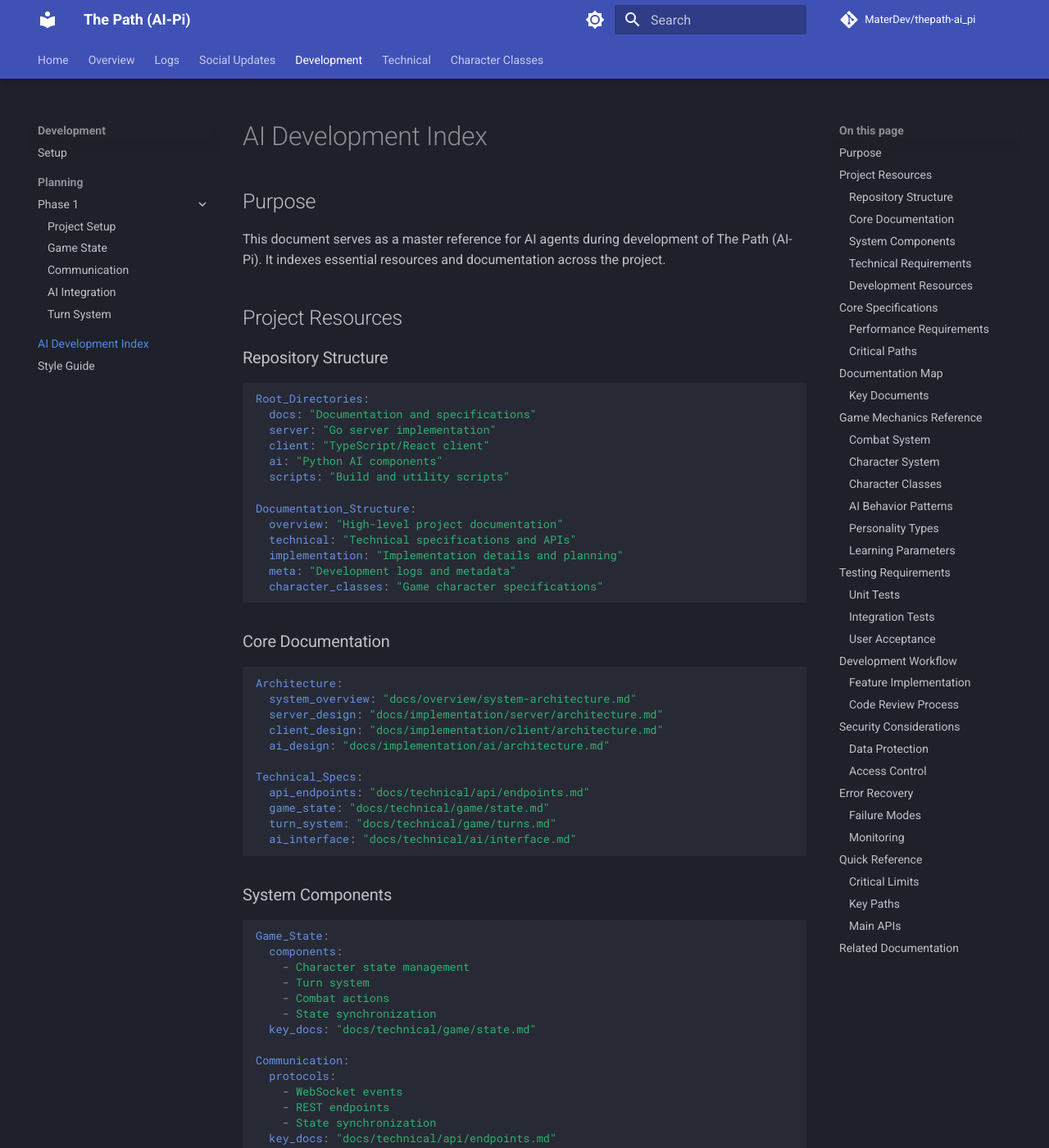
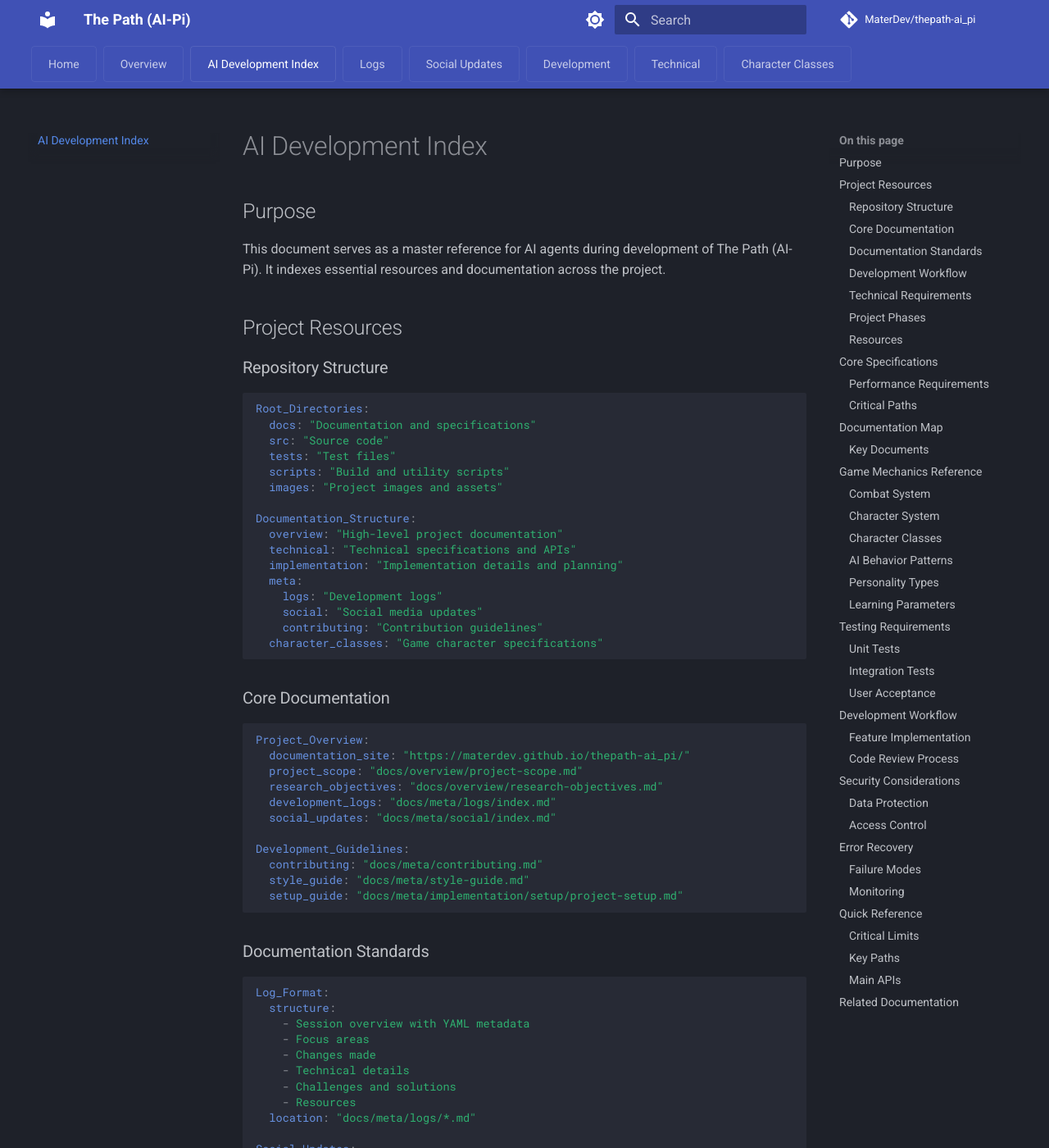
Before and after one commit to MaterDev/thepath-ai_pi, an MkDocs documentation site: the page built from docs/AI_DEVELOPMENT_INDEX.md, in a window 1280 px wide and 1400 px high. Shown: the whole window at 82% size. Built offline with MkDocs 1.6.1 and Material for MkDocs 9.7.7, drawn with Linux system fonts in a browser that asks for light colours; comment, search, counter and statistics services are not loaded; some of the changed text lies outside the part shown.

Commit message:
docs: enhance navigation and update AI index
- Added custom CSS for top-level navigation tabs
- Created stylesheets directory with extra.css
- Added hover and active state effects
- Moved AI Development Index to top-level nav
- Added site description and author metadata
- Updated today's log with navigation changes

````diff
--- a/docs/AI_DEVELOPMENT_INDEX.md
+++ b/docs/AI_DEVELOPMENT_INDEX.md
@@ -10,121 +10,118 @@ This document serves as a master reference for AI agents during development of T
 ```yaml
 Root_Directories:
   docs: "Documentation and specifications"
-  server: "Go server implementation"
-  client: "TypeScript/React client"
-  ai: "Python AI components"
+  src: "Source code"
+  tests: "Test files"
   scripts: "Build and utility scripts"
+  images: "Project images and assets"
 
 Documentation_Structure:
   overview: "High-level project documentation"
   technical: "Technical specifications and APIs"
   implementation: "Implementation details and planning"
-  meta: "Development logs and metadata"
+  meta:
+    logs: "Development logs"
+    social: "Social media updates"
+    contributing: "Contribution guidelines"
   character_classes: "Game character specifications"
 ```
 
 ### Core Documentation
 ```yaml
-Architecture:
-  system_overview: "docs/overview/system-architecture.md"
-  server_design: "docs/implementation/server/architecture.md"
-  client_design: "docs/implementation/client/architecture.md"
-  ai_design: "docs/implementation/ai/architecture.md"
+Project_Overview:
+  documentation_site: "https://materdev.github.io/thepath-ai_pi/"
+  project_scope: "docs/overview/project-scope.md"
+  research_objectives: "docs/overview/research-objectives.md"
+  development_logs: "docs/meta/logs/index.md"
+  social_updates: "docs/meta/social/index.md"
 
-Technical_Specs:
-  api_endpoints: "docs/technical/api/endpoints.md"
-  game_state: "docs/technical/game/state.md"
-  turn_system: "docs/technical/game/turns.md"
-  ai_interface: "docs/technical/ai/interface.md"
+Development_Guidelines:
+  contributing: "docs/meta/contributing.md"
+  style_guide: "docs/meta/style-guide.md"
+  setup_guide: "docs/meta/implementation/setup/project-setup.md"
 ```
 
-### System Components
+### Documentation Standards
 ```yaml
-Game_State:
-  components:
-    - Character state management
-    - Turn system
-    - Combat actions
-    - State synchronization
-  key_docs: "docs/technical/game/state.md"
+Log_Format:
+  structure:
+    - Session overview with YAML metadata
+    - Focus areas
+    - Changes made
+    - Technical details
+    - Challenges and solutions
+    - Resources
+  location: "docs/meta/logs/*.md"
 
-Communication:
-  protocols:
-    - WebSocket events
-    - REST endpoints
-    - State synchronization
-  key_docs: "docs/technical/api/endpoints.md"
+Social_Updates:
+  structure:
+    - YAML frontmatter (date, platform, type, hashtags)
+    - Content in code blocks
+    - Hashtags
+  location: "docs/meta/social/linkedin/*.md"
+```
 
-AI_System:
-  components:
-    - Model inference
-    - Decision making
-    - Hardware acceleration
-    - Performance monitoring
-  key_docs: "docs/technical/ai/core.md"
+### Development Workflow
+```yaml
+Documentation:
+  automated_updates:
+    - Log navigation
+    - Social media posts
+    - Site deployment
+  tools:
+    - MkDocs Material theme
+    - GitHub Pages
+    - GitHub Actions
 
-Game_Systems:
-  components:
-    - Turn management
-    - Combat mechanics
-    - Character classes
-    - Status effects
-  key_docs: "docs/technical/game/systems.md"
+Version_Control:
+  branch_strategy:
+    main: "Primary development branch"
+  commit_conventions:
+    - "docs: Documentation updates"
+    - "feat: New features"
+    - "fix: Bug fixes"
+    - "chore: Maintenance"
 ```
 
 ### Technical Requirements
 ```yaml
-Performance:
-  ai_response_time_max: 100ms
-  server_update_time_max: 50ms
-  client_frame_time_max: 16ms
+Development:
+  python: "3.11+"
+  raspberry_pi: "5"
+  make: "Required for build scripts"
 
-Hardware:
-  platform: "Raspberry Pi 5"
-  ram: "8GB"
-  accelerator: "AI HAT+"
-  cooling: "Active"
-
-Dependencies:
-  server: "Go 1.21+"
-  client: "Node.js 18+"
-  ai: "Python 3.11+"
-  database: "MongoDB 6+"
+Documentation:
+  mkdocs: "Latest"
+  mkdocs_material: "Latest"
+  mkdocs_awesome_pages: "Latest"
+  python_yaml: "Latest"
 ```
 
-### Development Resources
+### Project Phases
 ```yaml
-Test_Suites:
-  locations:
-    server: "server/tests/"
-    client: "client/tests/"
-    ai: "ai/tests/"
-  requirements:
-    coverage_minimum: 80%
-    critical_coverage: 90%
+Phase_1:
+  focus: "Core Systems"
+  status: "In Progress"
+  tracking: "docs/overview/project-scope.md"
 
-Documentation_Standards:
-  required_sections:
-    - Purpose
-    - Technical Requirements
-    - Implementation Details
-    - Test Coverage
-    - Performance Metrics
+Phase_2:
+  focus: "Game Features"
+  status: "Planned"
+  tracking: "docs/overview/project-scope.md"
 
-Quality_Standards:
-  code:
-    - Automated linting
-    - Type safety
-    - Error handling
-    - Performance monitoring
-  testing:
-    - Unit test coverage
-    - Integration tests
-    - Performance validation
-  documentation:
-    - Technical accuracy
-    - Implementation alignment
-    - Cross-reference validation
+Phase_3:
+  focus: "Polish & Launch"
+  status: "Planned"
+  tracking: "docs/overview/project-scope.md"
+```
+
+### Resources
+```yaml
+External_Links:
+  mkdocs: "https://www.mkdocs.org/"
+  mkdocs_material: "https://squidfunk.github.io/mkdocs-material/"
+  github_pages: "https://docs.github.com/en/pages"
+  github_actions: "https://docs.github.com/en/actions"
 ```
 
 ## Core Specifications
--- /dev/null
+++ b/docs/stylesheets/extra.css
@@ -0,0 +1,21 @@
+.md-tabs__link {
+    border: 1px solid rgba(255,255,255,0.1);
+    border-radius: 4px;
+    padding: 0.6rem 1rem !important;
+    margin: 0.4rem 0.2rem;
+}
+
+.md-tabs__link:hover {
+    border-color: var(--md-accent-fg-color);
+    background-color: rgba(255,255,255,0.05);
+}
+
+.md-tabs__link--active {
+    border-color: var(--md-accent-fg-color);
+    background-color: rgba(255,255,255,0.05);
+}
+
+.md-tabs__item {
+    height: auto !important;
+    padding: 0 !important;
+}
--- a/mkdocs.yml
+++ b/mkdocs.yml
@@ -1,4 +1,6 @@
 site_name: The Path (AI-Pi)
+site_description: Edge AI-powered turn-based combat game running on Raspberry Pi hardware.
+site_author: MaterDev
 site_url: https://materdev.github.io/thepath-ai_pi/
 repo_url: https://github.com/MaterDev/thepath-ai_pi
 repo_name: MaterDev/thepath-ai_pi
@@ -31,6 +33,8 @@ theme:
   font:
     text: Roboto
     code: Roboto Mono
+extra_css:
+  - stylesheets/extra.css
 markdown_extensions:
 - pymdownx.highlight:
     anchor_linenums: true
@@ -66,6 +70,7 @@ nav:
 - Overview:
   - Project Scope: overview/project-scope.md
   - Research Objectives: overview/research-objectives.md
+- AI Development Index: AI_DEVELOPMENT_INDEX.md
 - Logs:
   - Overview: meta/logs/index.md
   - January 17, 2025: meta/logs/2025-01-17.md
@@ -93,7 +98,6 @@ nav:
       - Communication: meta/phase1/3-communication.md
       - AI Integration: meta/phase1/4-ai-integration.md
       - Turn System: meta/phase1/5-turn-system.md
-  - AI Development Index: AI_DEVELOPMENT_INDEX.md
   - Style Guide: meta/style-guide.md
 - Technical:
   - Dependencies: technical/dependencies.md
````
Also changed, not shown: docs/meta/logs/2025-01-17.md (+13 -2 lines).
